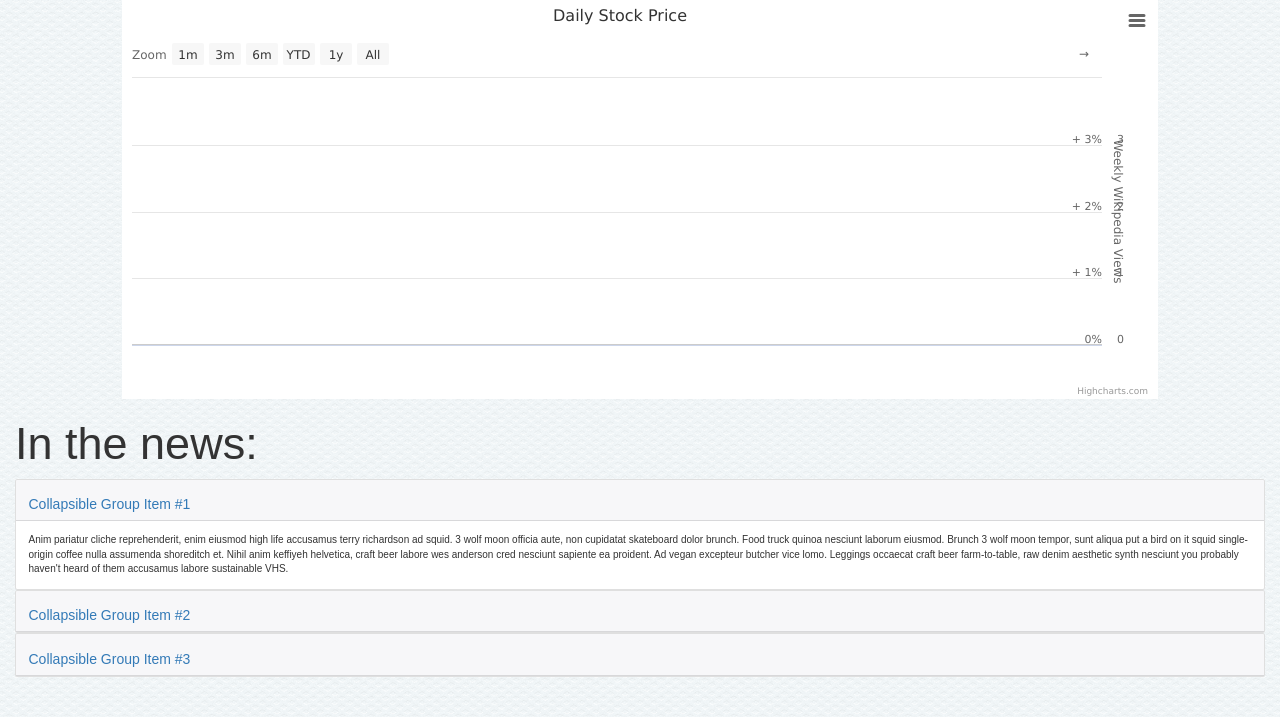
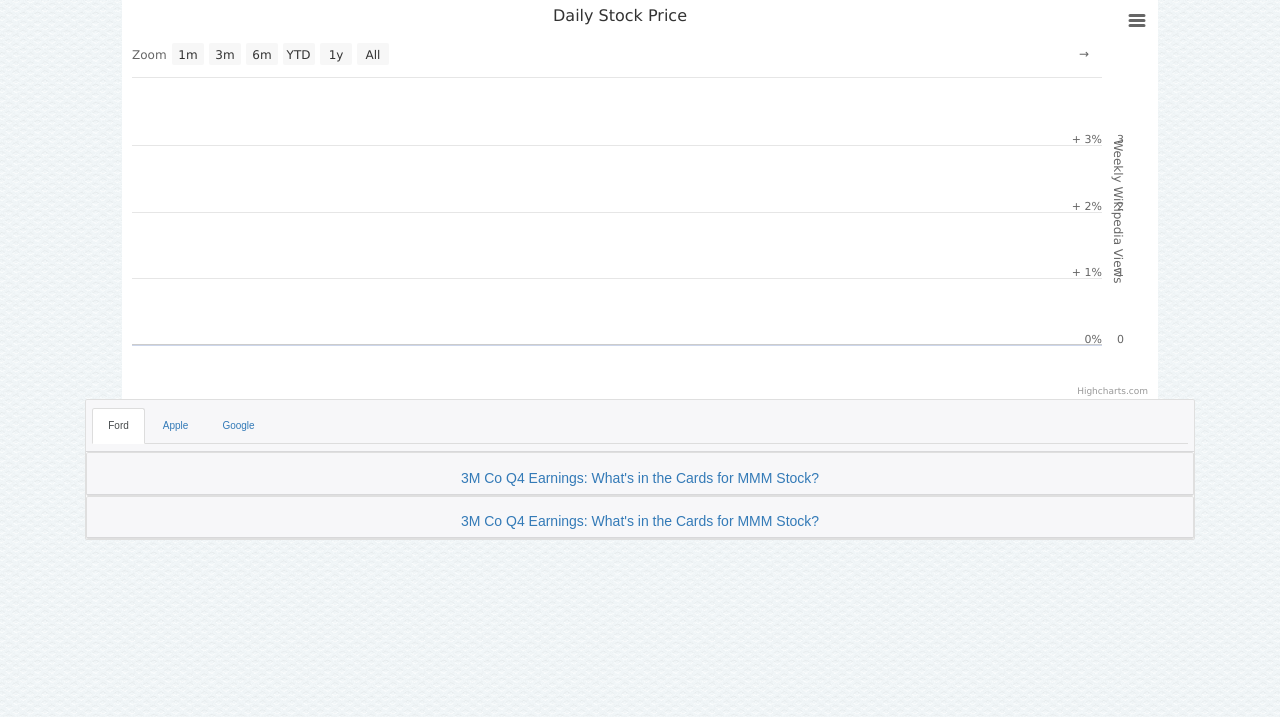
Before and after one commit to coole123/vestview, a Flask app: page /chart/1 in a window 1280 px wide. Shown: the part 83-800 px from the top of the page. Run offline with Flask 2, Linux system fonts and the light colour scheme; data that the repository does not hold is empty; some libraries are stand-ins or nearby versions.

Commit message:
assembles news articles card in all html, will conver to jinja

```diff
--- a/templates/chart.html
+++ b/templates/chart.html
@@ -45,52 +45,64 @@
         </div>
       </div>
 
-      <h1 class="display-3">In the news:</h1>
-      <!-- Accordion news layout -->
-      <div id="accordion" role="tablist" aria-multiselectable="true">
+
+    <div class="container">
+      <div class="col-md-12">
+        <div class="card text-center">
+         <div class="card-header"> <!-- card nav -->
+             <ul class="nav nav-tabs card-header-tabs">
+               <li class="nav-item">
+                 <a class="nav-link active" id="3mnav" href="#">Ford</a>
+               </li>
+               <li class="nav-item">
+                 <a class="nav-link" href="#">Apple</a>
+               </li>
+               <li class="nav-item">
+                 <a class="nav-link" href="#">Google</a>
+               </li>
+             </ul>
+          </div> <!-- end card nav -->
+
+          <div id="acc" role="tablist" aria-multiselectable="true">
             <div class="card">
               <div class="card-header" role="tab" id="headingOne">
                 <h5 class="mb-0">
-              <a data-toggle="collapse" data-parent="#accordion" href="#collapseOne" aria-expanded="true" aria-controls="collapseOne">
-                Collapsible Group Item #1
+                  <a data-toggle="collapse" data-parent="#accordion" href="#collapseOne"  aria-controls="collapseOne">
+                    3M Co Q4 Earnings: What's in the Cards for MMM Stock?
                   </a>
                 </h5>
               </div>
 
-          <div id="collapseOne" class="collapse show" role="tabpanel" aria-labelledby="headingOne">
+              <div id="collapseOne" class="collapse" role="tabpanel" aria-labelledby="headingOne">
                 <div class="card-block">
-              Anim pariatur cliche reprehenderit, enim eiusmod high life accusamus terry richardson ad squid. 3 wolf moon officia aute, non cupidatat skateboard dolor brunch. Food truck quinoa nesciunt laborum eiusmod. Brunch 3 wolf moon tempor, sunt aliqua put a bird on it squid single-origin coffee nulla assumenda shoreditch et. Nihil anim keffiyeh helvetica, craft beer labore wes anderson cred nesciunt sapiente ea proident. Ad vegan excepteur butcher vice lomo. Leggings occaecat craft beer farm-to-table, raw denim aesthetic synth nesciunt you probably haven't heard of them accusamus labore sustainable VHS.
+                  Anim pariatur cliche reprehenderit, enim eiusmod high life
                 </div>
               </div>
             </div>
+
             <div class="card">
-          <div class="card-header" role="tab" id="headingTwo">
+              <div class="card-header" role="tab" id="headingOne">
                 <h5 class="mb-0">
-              <a class="collapsed" data-toggle="collapse" data-parent="#accordion" href="#collapseTwo" aria-expanded="false" aria-controls="collapseTwo">
-                Collapsible Group Item #2
+                  <a data-toggle="collapse" data-parent="#accordion" href="#collapseOne"  aria-controls="collapseOne">
+                    3M Co Q4 Earnings: What's in the Cards for MMM Stock?
                   </a>
                 </h5>
               </div>
-          <div id="collapseTwo" class="collapse" role="tabpanel" aria-labelledby="headingTwo">
+
+              <div id="collapseOne" class="collapse" role="tabpanel" aria-labelledby="headingOne">
                 <div class="card-block">
-              Anim pariatur cliche reprehenderit, enim eiusmod high life accusamus terry richardson ad squid. 3 wolf moon officia aute, non cupidatat skateboard dolor brunch. Food truck quinoa nesciunt laborum eiusmod. Brunch 3 wolf moon tempor, sunt aliqua put a bird on it squid single-origin coffee nulla assumenda shoreditch et. Nihil anim keffiyeh helvetica, craft beer labore wes anderson cred nesciunt sapiente ea proident. Ad vegan excepteur butcher vice lomo. Leggings occaecat craft beer farm-to-table, raw denim aesthetic synth nesciunt you probably haven't heard of them accusamus labore sustainable VHS.
+                  Anim pariatur cliche reprehenderit, enim eiusmod high life
                 </div>
               </div>
             </div>
-        <div class="card">
-          <div class="card-header" role="tab" id="headingThree">
-            <h5 class="mb-0">
-              <a class="collapsed" data-toggle="collapse" data-parent="#accordion" href="#collapseThree" aria-expanded="false" aria-controls="collapseThree">
-                Collapsible Group Item #3
-              </a>
-            </h5>
+          </div> <!-- end accordion -->
+        </div> <!-- end container card-->
+
+
+
     </div>
-          <div id="collapseThree" class="collapse" role="tabpanel" aria-labelledby="headingThree">
-            <div class="card-block">
-              Anim pariatur cliche reprehenderit, enim eiusmod high life accusamus terry richardson ad squid. 3 wolf moon officia aute, non cupidatat skateboard dolor brunch. Food truck quinoa nesciunt laborum eiusmod. Brunch 3 wolf moon tempor, sunt aliqua put a bird on it squid single-origin coffee nulla assumenda shoreditch et. Nihil anim keffiyeh helvetica, craft beer labore wes anderson cred nesciunt sapiente ea proident. Ad vegan excepteur butcher vice lomo. Leggings occaecat craft beer farm-to-table, raw denim aesthetic synth nesciunt you probably haven't heard of them accusamus labore sustainable VHS.
-            </div>
-          </div>
-        </div>
+
+
       </div>
     </div>
     <script>
```
Lines whose indentation alone changed are shown as unchanged.
